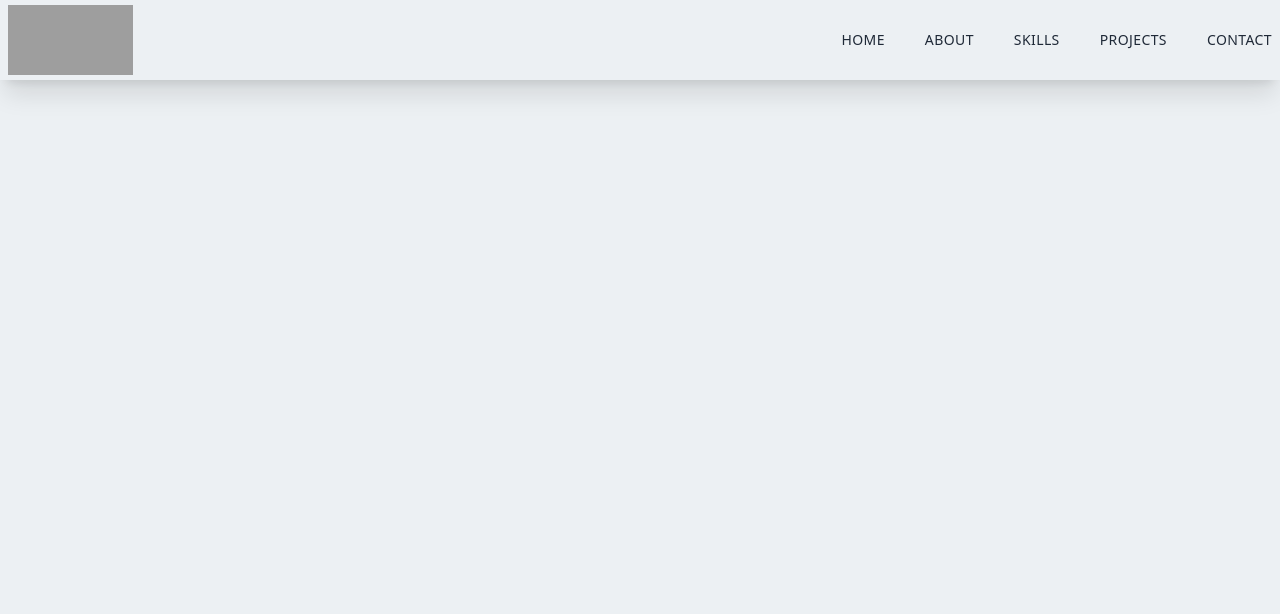
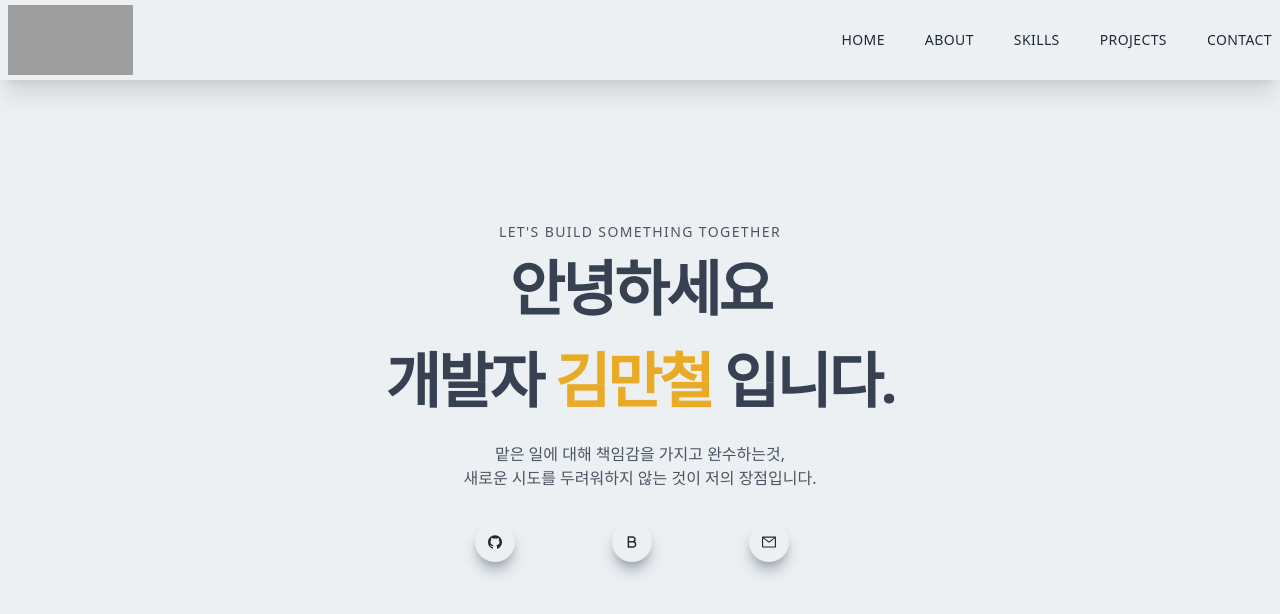
Before and after one commit to overaction/overaction-portfolio_page, a Next.js app in the folder portfolio/: page / in a window 1280 px wide. Shown: the top 614 px of the page. Built offline with nearby package versions, Linux system fonts and the light colour scheme; grey boxes are pictures that could not be loaded.

Commit message:
메인 페이지 적용

```diff
--- /dev/null
+++ b/portfolio/components/Main.jsx
@@ -0,0 +1,45 @@
+import React from 'react'
+import {
+    AiOutlineClose,
+    AiOutlineMenu,
+    AiFillGithub,
+    AiOutlineBold,
+    AiOutlineMail,
+} from 'react-icons/ai'
+
+const Main = () => {
+    return (
+        <div className="w-full h-screen text-center">
+            <div className="max-w-[1240px] w-full h-full mx-auto p-2 flex justify-center items-center">
+                <div>
+                    <p className="uppercase text-sm tracking-widest text-gray-600">
+                        Let's build something together
+                    </p>
+                    <h1 className="py-4 text-gray-700 tracking-tighter">
+                        안녕하세요
+                    </h1>
+                    <h1 className="py-4 text-gray-700 tracking-tighter">
+                        개발자 <span className="text-[#e9ab25]">김만철</span> 입니다.
+                    </h1>
+                    <p className="py-4 text-gray-600 max-w-[100%] m-auto tracking-normal">
+                        맡은 일에 대해 책임감을 가지고 완수하는것, <br/>
+                        새로운 시도를 두려워하지 않는 것이 저의 장점입니다.
+                    </p>
+                    <div className="flex items-center justify-between max-w-[330px] m-auto py-4">
+                        <div className="rounded-full shadow-lg shadow-gray-400 p-3 mr-4 cursor-pointer hover:scale-105 ease-in duration-300">
+                            <AiFillGithub />
+                        </div>
+                        <div className="rounded-full shadow-lg shadow-gray-400 p-3 mr-4 cursor-pointer hover:scale-105 ease-in duration-300">
+                            <AiOutlineBold />
+                        </div>
+                        <div className="rounded-full shadow-lg shadow-gray-400 p-3 mr-4 cursor-pointer hover:scale-105 ease-in duration-300">
+                            <AiOutlineMail />
+                        </div>
+                    </div>
+                </div>
+            </div>
+        </div>
+    )
+}
+
+export default Main
--- a/portfolio/pages/index.js
+++ b/portfolio/pages/index.js
@@ -1,5 +1,6 @@
 import Head from 'next/head'
 import Navbar from '../components/Navbar'
+import Main from '../components/Main'
 export default function Home() {
     return (
         <div>
@@ -12,6 +13,7 @@ export default function Home() {
                 <link rel="icon" href="/favicon.ico" />
             </Head>
             <Navbar />
+            <Main />
         </div>
     )
 }
```
